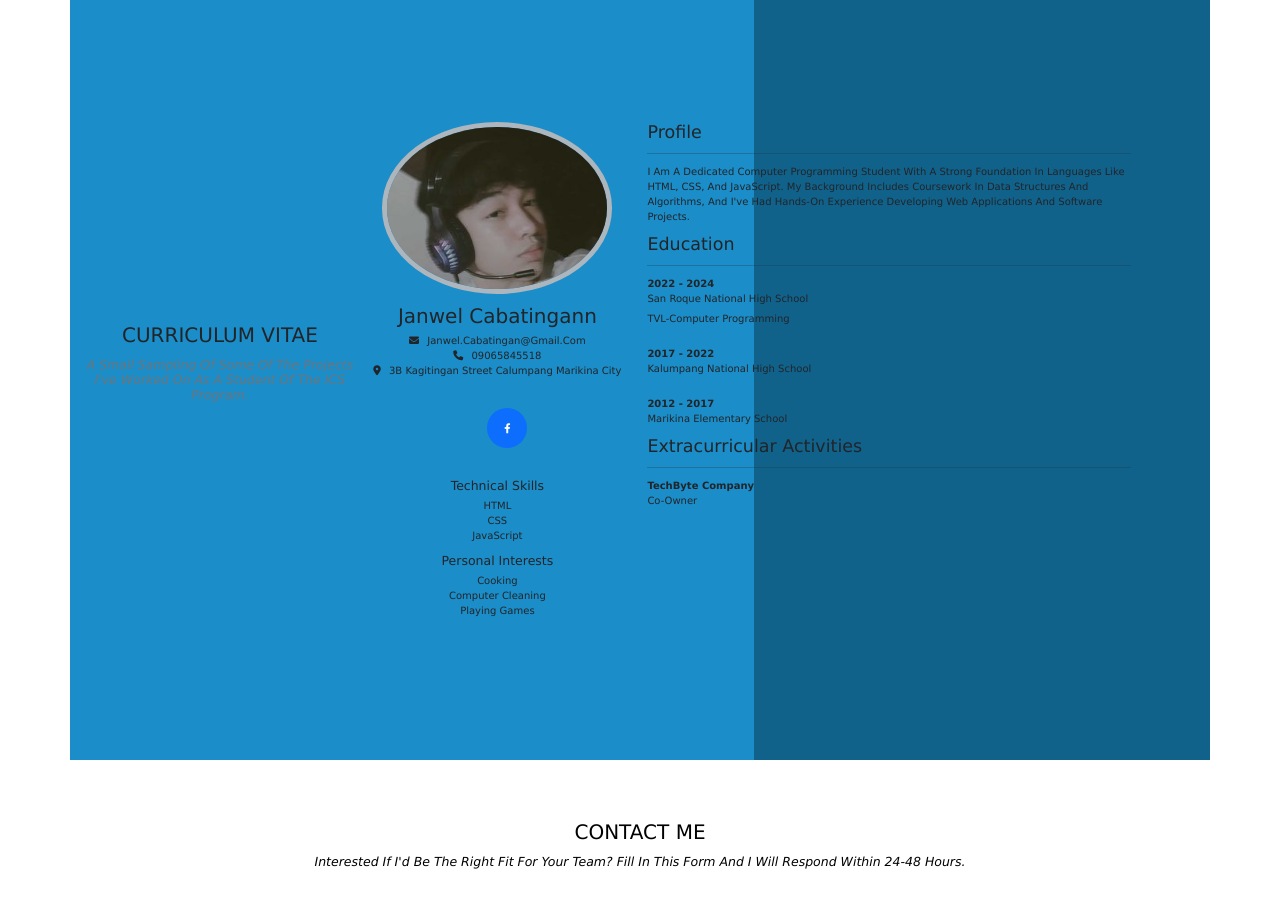
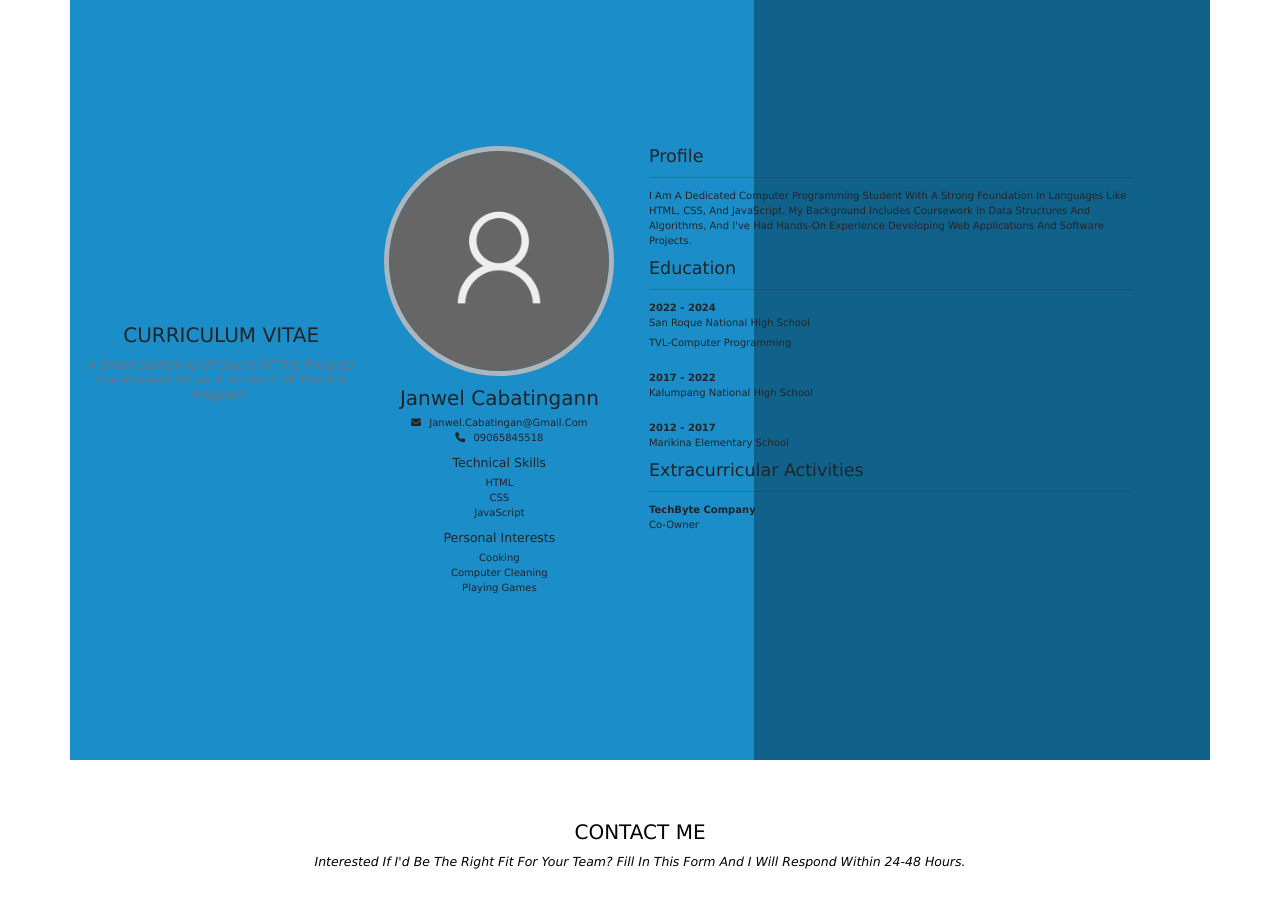
Before and after one commit to isTeykieee/TechByte, a plain HTML site: page janwelinfo.html in a window 1280 px wide. Shown: the part 1640-2548 px from the top of the page. Drawn offline with nearby package versions, Linux system fonts and the light colour scheme; files that its build step writes are made by us from their sources.

Commit message:
Update janwelinfo.html

```diff
--- a/janwelinfo.html
+++ b/janwelinfo.html
@@ -191,17 +191,12 @@ footer .social-icons a {
       </div>
       <div class="row">
         <div class="col-lg-4 mt-5 order-lg-0 order-1 text-center">
-          <img class="img-fluid rounded-circle border border-5 border-dark-subtle" src="images/janwelbw.jpg" alt="profile-img">
+          <img class="img-fluid rounded-circle border border-5 border-dark-subtle" src="images/default.png" alt="profile-img">
           <h2 class="mt-3">Janwel Cabatingann</h2>
           <ul class="list-unstyled contact-info">
             <li><i class="fas fa-envelope me-2"></i> Janwel.Cabatingan@gmail.com
             </li>
             <li><i class="fas fa-phone me-2"></i> 09065845518</li>
-            <li><i class="fas fa-map-marker-alt me-2"></i> 3B Kagitingan street Calumpang Marikina city
-            </li>
-          </ul>
-          <ul class="social-icons my-5 d-flex justify-content-center">
-            <a href="https://web.facebook.com/richmond.cabatingan" class="bg-primary mx-2 text-white d-flex align-items-center justify-content-center text-decoration-none rounded-circle"><i class="fa-brands fa-facebook-f"></i></a>
           </ul>
           <h5>Technical Skills</h5>
           <ul class="list-unstyled">
```
